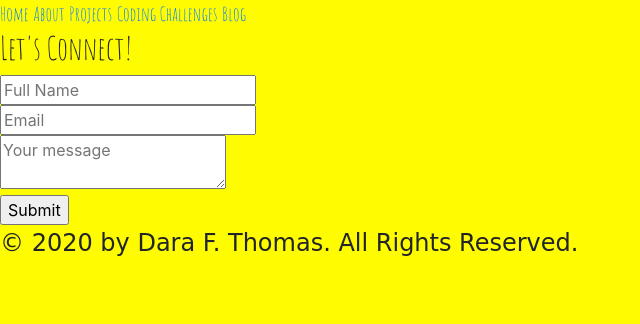
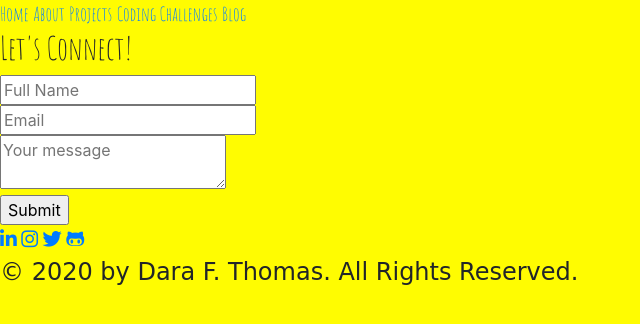
Before and after one commit to DaraDoesDev/DaraDoesDev, a website: page VIEWS/contact.html in a window 1280 px wide. Shown: the whole page, without its empty margins (0-640 px from the left). Drawn offline with nearby package versions, Linux system fonts and the light colour scheme; files that its build step writes are made by us from their sources; a web font is replaced by a local one.

Commit message:
added code for Font Awesome icons

```diff
--- a/VIEWS/contact.html
+++ b/VIEWS/contact.html
@@ -30,17 +30,23 @@
             </nav>
         </header>
         <main>
-
-
             <h1>Let's Connect!</h1>
             <form class="box" action="contact.html" method="POST">
                 <input type="text" name="" placeholder="Full Name"><br>
                 <input type="email" name="" placeholder="Email" required><br>
                 <textarea class="box-text" name="" placeholder="Your message"></textarea><br>
                 <input type="submit" name="" value="Submit"><br>
+                <!--Based on tutorial from https://www.youtube.com/watch?v=opbtRRSHGnk&t=38s and https://www.youtube.com/watch?v=HV7DtH3J2PU&t=316s-->
             </form>
 
             <!--email, github, twitter, youtube, linkedin-->
+            <div class="social-buttons">
+                <a href="#"><i class="fab fa-linkedin-in"></i></a>
+                <a href="#"><i class="fab fa-instagram"></i></a>
+                <a href="#"><i class="fab fa-twitter"></i></a>
+                <a href="#"><i class="fab fa-github-alt"></i></a>
+                <!--Icons not displaying, not sure why. Based on tutorial from https://www.youtube.com/watch?v=WESIes0U_ds&t=90s-->
+            </div>
         </main>
         <footer>
             <p>&copy; 2020 by Dara F. Thomas. All Rights Reserved.</p>
```
